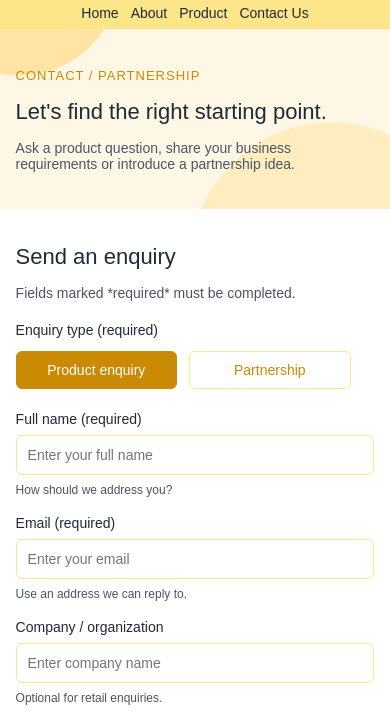
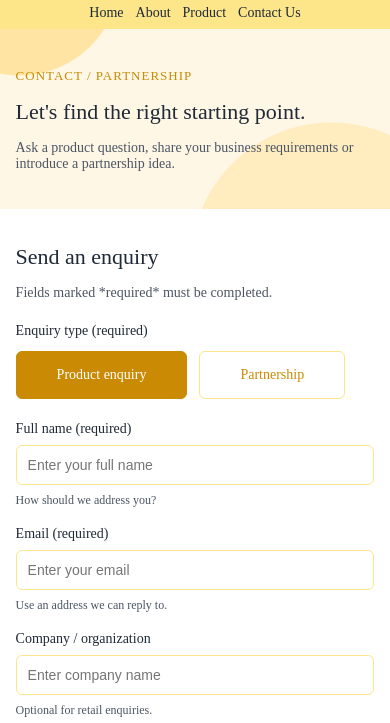
Before and after one commit to thaivara/Mekong-pack-solution-g7, a plain HTML site: page contact.html in a window 390 px wide. Shown: the part 75-798 px from the top of the page. Drawn offline with Linux system fonts and the light colour scheme.

Commit message:
change padding button

```diff
--- a/contact.css
+++ b/contact.css
@@ -13,11 +13,12 @@
 }
 
 body {
-    font-family: Arial, sans-serif;
     color: var(--text);
     background: #ffffff;
 }
-
+body h1{
+    font-family: 'Playfair Display', serif;
+}
 /* ---------- HEADER (unchanged) ---------- */
 .header {
     justify-content: space-between;
@@ -201,8 +202,7 @@ form > label {
 }
 
 .type-option {
-    width: 145px;
-    padding: 10px;
+    padding: 15px 40px;
     border: 1px solid var(--yellow);
     border-radius: 6px;
     text-align: center;
@@ -394,9 +394,6 @@ button:hover {
         gap: 24px;
     }
 
-    .type-option {
-        width: 130px;
-    }
 
     .right-side {
         gap: 40px;
@@ -494,9 +491,6 @@ button:hover {
         flex-wrap: wrap;
     }
 
-    .type-option {
-        width: 45%;
-    }
 
     button {
         width: 100%;
@@ -538,9 +532,6 @@ button:hover {
         font-size: 20px;
     }
 
-    .type-option {
-        width: 100%;
-    }
 }
 
 /* ---------- FOOTER (unchanged) ---------- */
```
Also changed, not shown: contact.html (+2 -1 lines).
